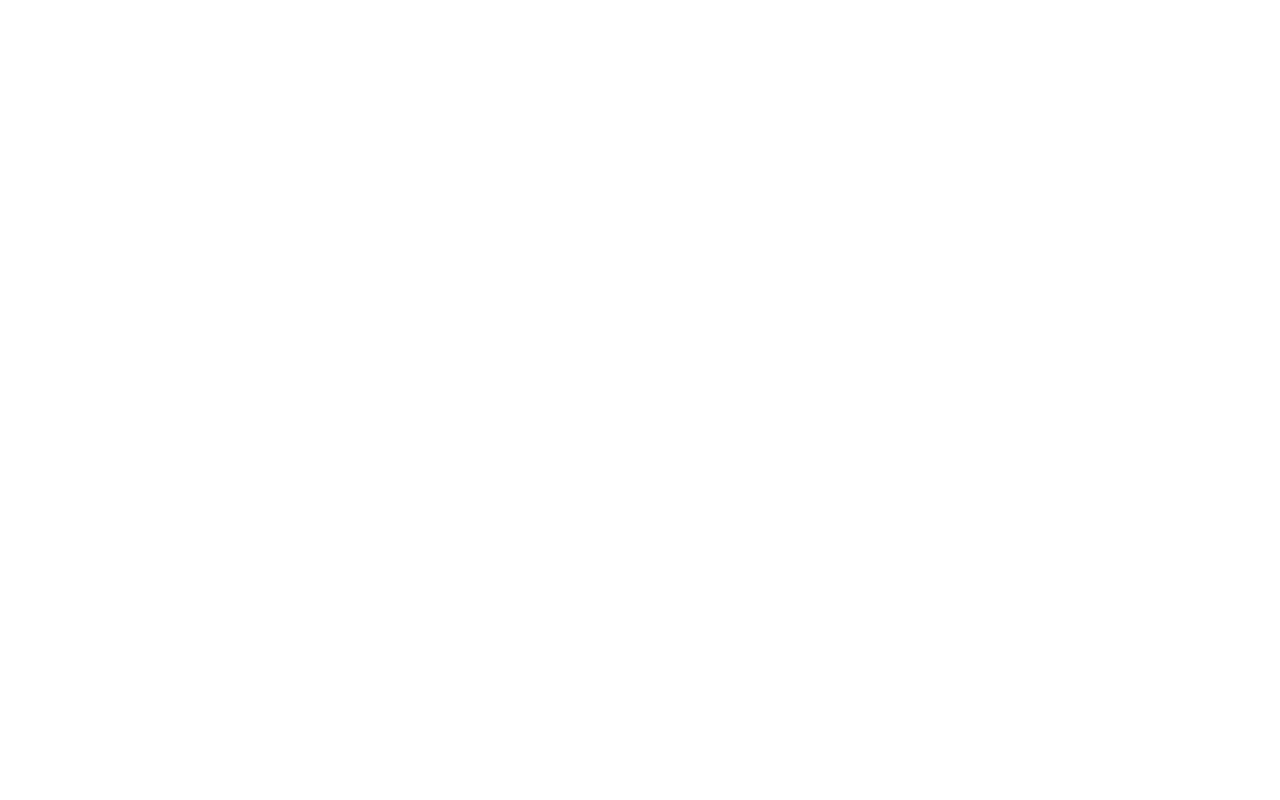
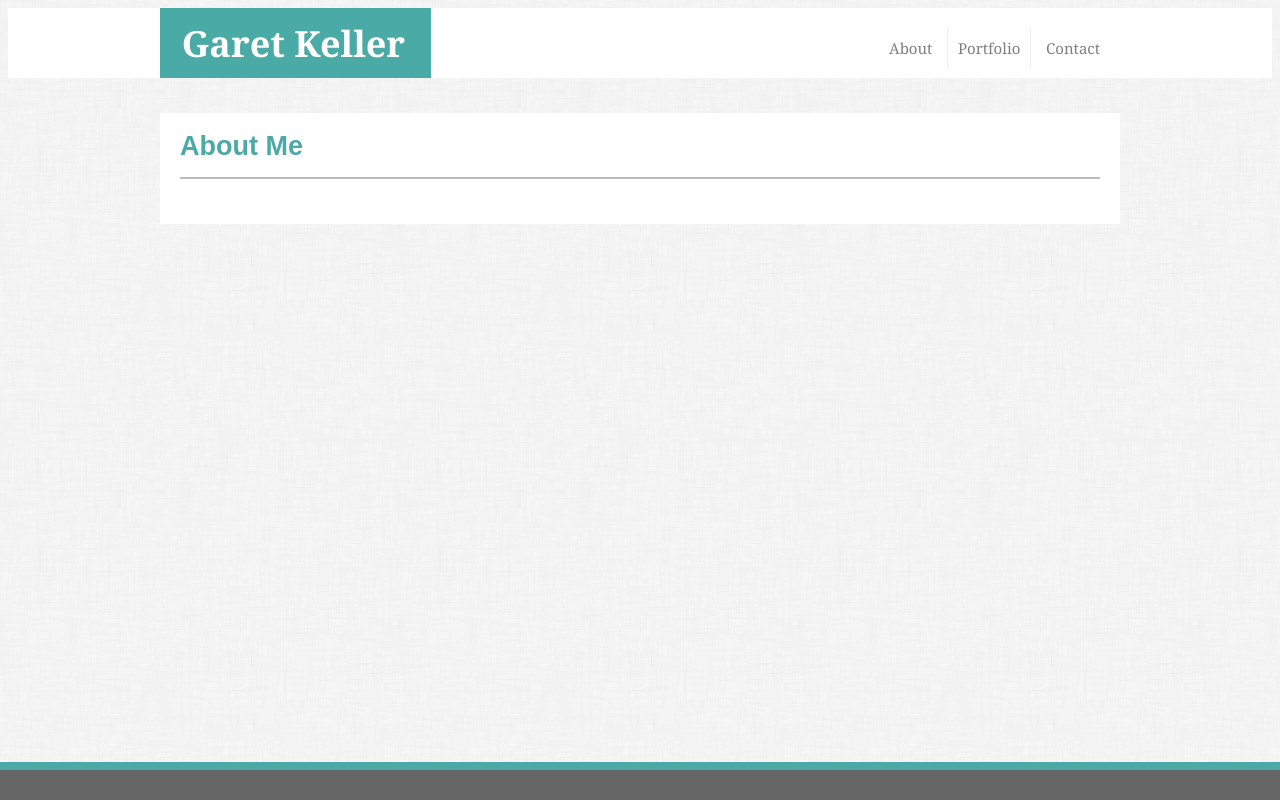
Before and after one commit to Gkeller25/Basic-Portfolio, a plain HTML site: page contact.html in a window 1280 px wide. Drawn offline with Linux system fonts and the light colour scheme.

```diff
--- a/contact.html
+++ b/contact.html
@@ -0,0 +1,44 @@
+<!DOCTYPE html>
+<html lang="en-us">
+
+<head>
+    <meta charset="UTF-8">
+    <title>About Me</title>
+
+    <link rel="stylesheet" type="text/css" href="assets/css/style.css" />
+
+</head>
+
+<body>
+
+        <header>
+
+                <div class="name">
+
+                    <h1>Garet Keller </h1>
+
+                    <nav>
+                        <a href="index.html">About</a>
+                        <a id="link" href="portfolio.html">Portfolio</a>
+                        <a href="contact.html">Contact</a>
+                    </nav>
+
+                </div>
+
+        </header>
+
+        <div class="main-content">
+            <section id="??????">
+
+                <h2>About Me</h2>
+
+
+
+            </section>
+        </div>
+
+
+        <footer></footer>
+
+    </body>
+    </html>
```
Also changed, not shown: index.html (+1 -1 lines), portfolio.html (+18 -30 lines).
